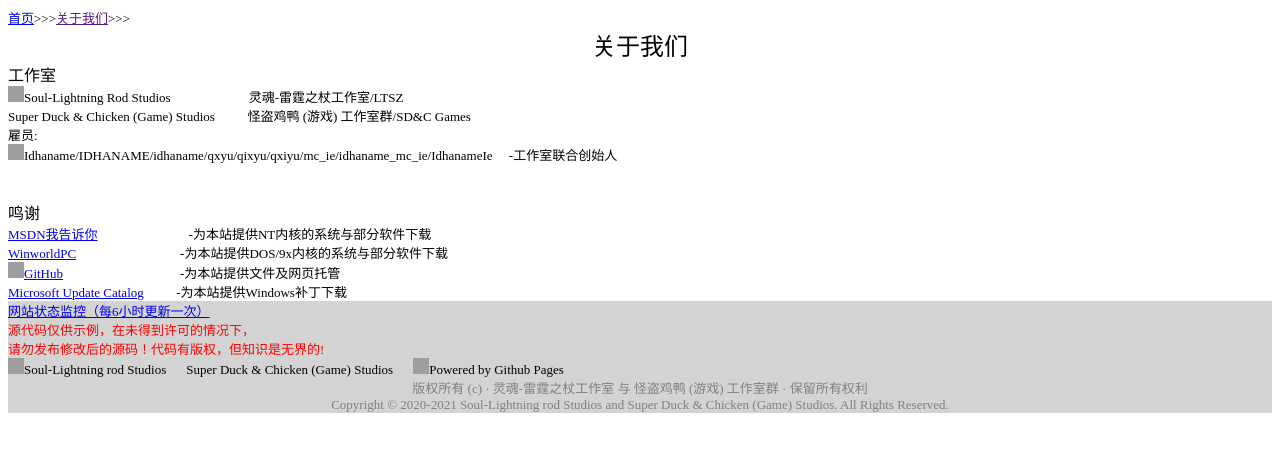
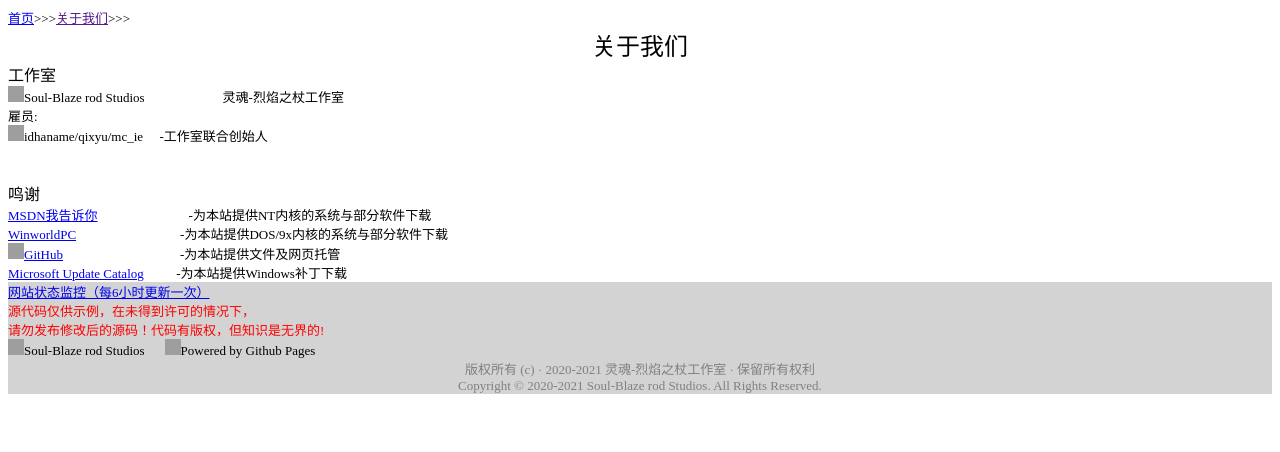
Before and after one commit to idhaname/sourcedown, a plain HTML site: page about/about.html in a window 1280 px wide. Drawn offline with Linux system fonts and the light colour scheme; grey boxes are pictures that could not be loaded.

Commit message:
Add files via upload

```diff
--- a/about/about.html
+++ b/about/about.html
@@ -7,17 +7,16 @@
         <![endif]-->
         <!DOCTYPE html>
         <meta charset="utf-8">
-        <title>IDHANAME资源收集站-关于</title>
+        <title>关于-IDHANAME资源收集站</title>
         <Link Rel="SHORTCUT ICON" href="https://qixyu.github.io/download/assets/studio.png">
     </head>
     <body>
         <font size="2"><a href="../index.html">首页</a>>>><a href="">关于我们</a>>>></font></br>
         <center><font size="5">关于我们</a></font></br></center>
         <font size="3">工作室</font></br>
-        <font size="2"><img src="https://qixyu.github.io/download/assets/studio.png"width="16" height="16">Soul-Lightning Rod Studios</a>&nbsp;&nbsp;&nbsp;&nbsp;&nbsp;&nbsp;&nbsp;&nbsp;&nbsp;&nbsp;&nbsp;&nbsp;&nbsp;&nbsp;&nbsp;&nbsp;&nbsp;&nbsp;&nbsp;&nbsp;&nbsp;&nbsp;&nbsp;&nbsp;灵魂-雷霆之杖工作室/LTSZ</font></br>
-        <font size="2">Super Duck & Chicken (Game) Studios</a>&nbsp;&nbsp;&nbsp;&nbsp;&nbsp;&nbsp;&nbsp;&nbsp;&nbsp;&nbsp;怪盗鸡鸭 (游戏) 工作室群/SD&C Games</font></br>
+        <font size="2"><img src="https://qixyu.github.io/download/assets/studio.png"width="16" height="16">Soul-Blaze rod Studios</a>&nbsp;&nbsp;&nbsp;&nbsp;&nbsp;&nbsp;&nbsp;&nbsp;&nbsp;&nbsp;&nbsp;&nbsp;&nbsp;&nbsp;&nbsp;&nbsp;&nbsp;&nbsp;&nbsp;&nbsp;&nbsp;&nbsp;&nbsp;&nbsp;灵魂-烈焰之杖工作室</font></br>
         <font size="2">雇员:</font></br>
-        <font size="2"><img src="https://qixyu.github.io/download/assets/avatar.png"width="16" height="16">Idhaname/IDHANAME/idhaname/qxyu/qixyu/qxiyu/mc_ie/idhaname_mc_ie/IdhanameIe</a>&nbsp;&nbsp;&nbsp;&nbsp;&nbsp;-工作室联合创始人</font></br>
+        <font size="2"><img src="https://qixyu.github.io/download/assets/avatar.png"width="16" height="16">idhaname/qixyu/mc_ie</a>&nbsp;&nbsp;&nbsp;&nbsp;&nbsp;-工作室联合创始人</font></br>
         </br></br>
         <font size="3">鸣谢</font></br>
         <font size="2"><a href="https://msdn.itellyou.cn/"target="_blank">MSDN我告诉你</a>&nbsp;&nbsp;&nbsp;&nbsp;&nbsp;&nbsp;&nbsp;&nbsp;&nbsp;&nbsp;&nbsp;&nbsp;&nbsp;&nbsp;&nbsp;&nbsp;&nbsp;&nbsp;&nbsp;&nbsp;&nbsp;&nbsp;&nbsp;&nbsp;&nbsp;&nbsp;&nbsp;&nbsp;-为本站提供NT内核的系统与部分软件下载</font></br>
@@ -28,9 +27,9 @@
             <font size="2"><a href="https://stats.uptimerobot.com/03GXli230v/788450784"target="_blank">网站状态监控（每6小时更新一次）</a></font></br>
             <font size="2"color="ff0000">源代码仅供示例，在未得到许可的情况下，</font></br>
             <font size="2"color="ff0000">请勿发布修改后的源码！代码有版权，但知识是无界的!</font></br>
-            <font size="2"><img src="https://qixyu.github.io/download/assets/studio.png"width="16" height="16">Soul-Lightning rod Studios</font>&nbsp;&nbsp;&nbsp;&nbsp;&nbsp;<font size="2">Super Duck & Chicken (Game) Studios</font>&nbsp;&nbsp;&nbsp;&nbsp;&nbsp;<font size="2"><img src="https://qixyu.github.io/download/assets/github.svg"width="16" height="16">Powered by Github Pages</font>
-            <center><font size="2"color="#808080">版权所有 (c) · 灵魂-雷霆之杖工作室 与 怪盗鸡鸭 (游戏) 工作室群 · 保留所有权利</font></center>
-            <center><font size="2"color="#808080">Copyright © 2020-2021 Soul-Lightning rod Studios and Super Duck & Chicken (Game) Studios. All Rights Reserved.</font></center>
+            <font size="2"><img src="https://qixyu.github.io/download/assets/studio.png"width="16" height="16">Soul-Blaze rod Studios</font>&nbsp;&nbsp;&nbsp;&nbsp;&nbsp;<font size="2"><img src="https://qixyu.github.io/download/assets/github.svg"width="16" height="16">Powered by Github Pages</font>
+            <center><font size="2"color="#808080">版权所有 (c) · 2020-2021 灵魂-烈焰之杖工作室 · 保留所有权利</font></center>
+            <center><font size="2"color="#808080">Copyright © 2020-2021 Soul-Blaze rod Studios. All Rights Reserved.</font></center>
         </footer>
     </body>
 </html>
```
Also changed, not shown: about/update.htm (+2 -1 lines), ie.html (+6 -5 lines), index.html (+1 -1 lines), download.old/avatar_old.png (added), download.old/studio_old.png (added).
